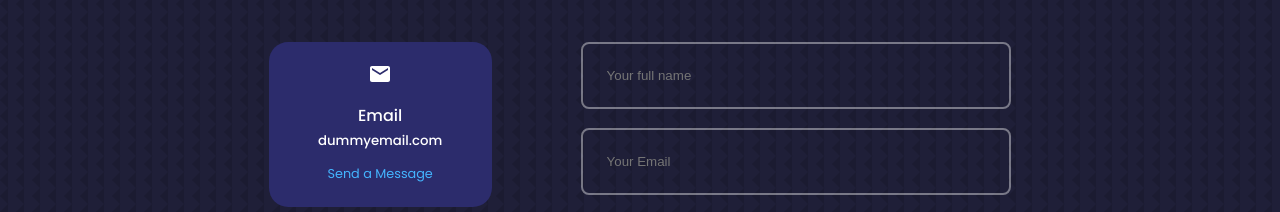
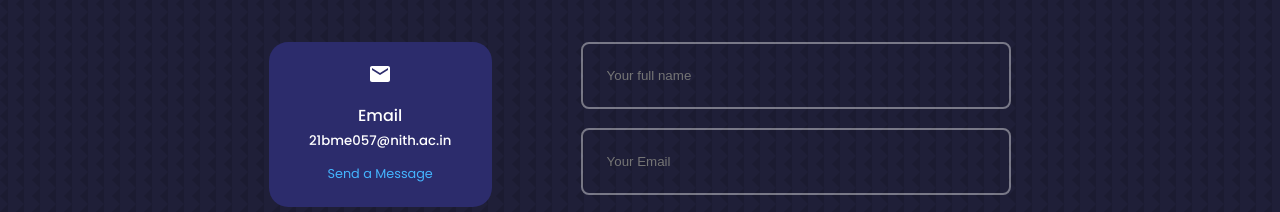
Before and after one commit to ArjunThakur543/portfolio, a React (Create React App) app: page / in a window 1280 px wide. Shown: the part 3540-3752 px from the top of the page. Built offline with nearby package versions, Linux system fonts and the light colour scheme; a web font is replaced by a local one.

Commit message:
email added

```diff
--- a/src/components/contact/contact.jsx
+++ b/src/components/contact/contact.jsx
@@ -39,8 +39,8 @@ const Contact = () => {
           <article className="contact__option" data-aos="zoom-in-right">
             <MdEmail className='contact__option-icon' />
             <h4>Email</h4>
-            <h5>dummyemail.com</h5>
-            <a href="mailto:tarjun975@gmail.com" target={"_blank"} rel={"noreferrer"}>Send a Message</a>
+            <h5>21bme057@nith.ac.in</h5>
+            <a href="mailto:21bme057@nith.ac.in" target={"_blank"} rel={"noreferrer"}>Send a Message</a>
           </article>
 
           <article className="contact__option" data-aos="zoom-in-right">
```
